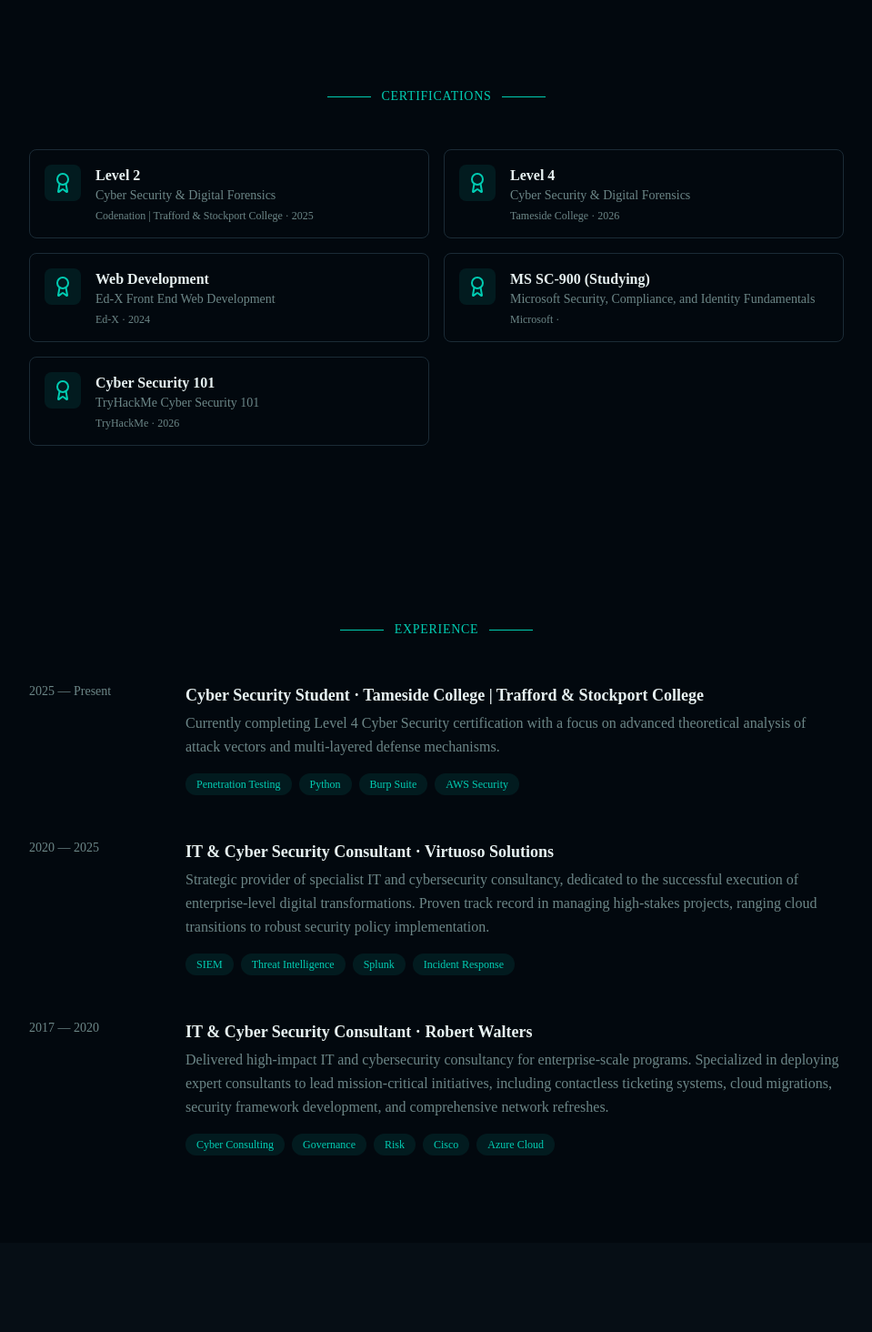
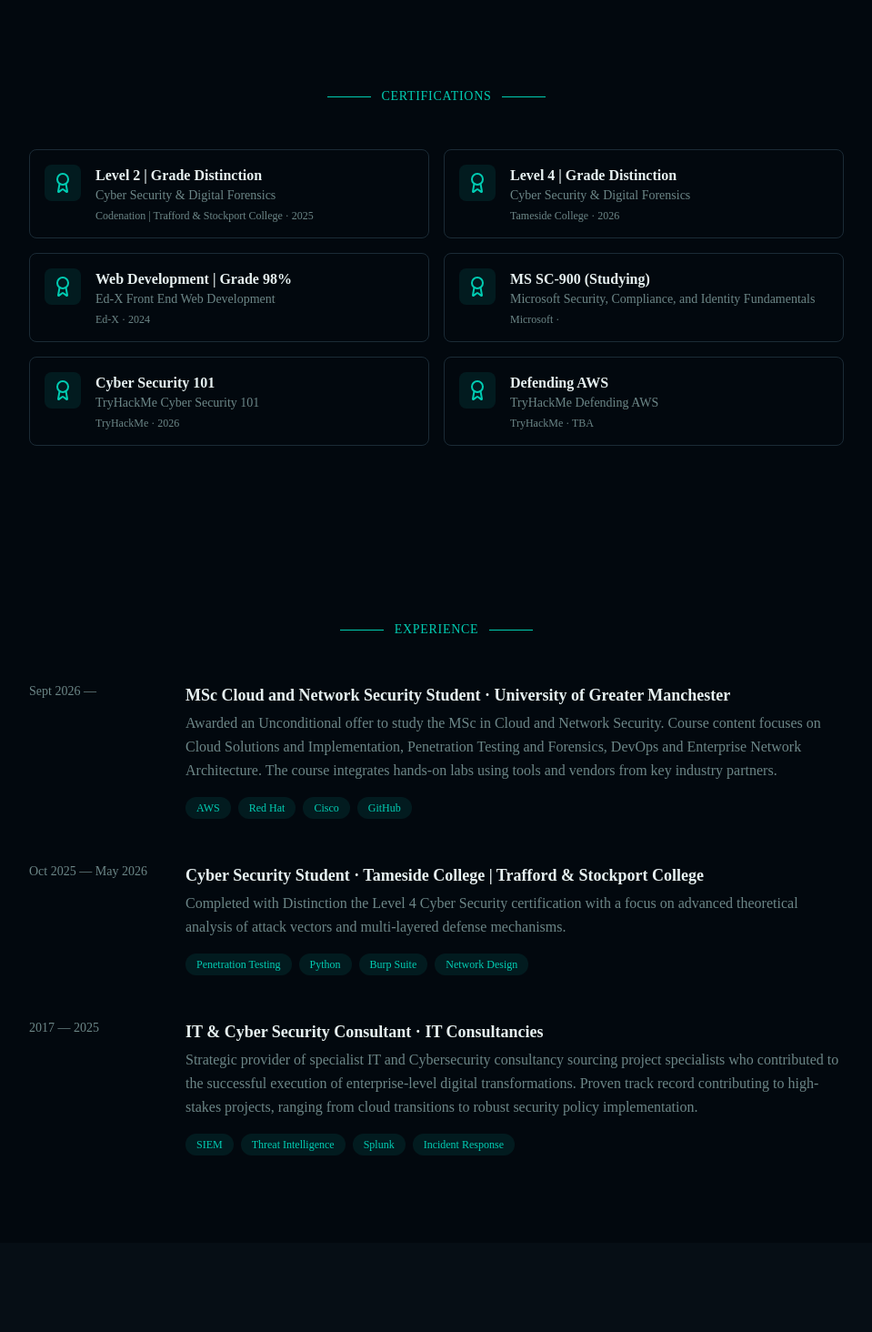
Before and after one commit to Dezmondo7/CyberNeo, a React (Vite) app in the folder vite-project/: page / in a window 1280 px wide. Shown: the part 800-2264 px from the top of the page at 91% size, without its empty margins (160-1119 px from the left). Built offline with nearby package versions, Linux system fonts and the light colour scheme.

Commit message:
updated certifications section and experience

```diff
--- a/vite-project/src/components/certifications.jsx
+++ b/vite-project/src/components/certifications.jsx
@@ -7,7 +7,7 @@
 
 const certifications = [
   {
-    name: "Level 2",
+    name: "Level 2 | Grade Distinction",
     fullName: "Cyber Security & Digital Forensics",
     issuer: "Codenation | Trafford & Stockport College",
     year: "2025",
@@ -27,7 +27,7 @@
     ],
   },
   {
-    name: "Level 4",
+    name: "Level 4 | Grade Distinction",
     fullName: "Cyber Security & Digital Forensics",
     issuer: "Tameside College",
     year: "2026",
@@ -47,7 +47,7 @@
     ],
   },
   {
-    name: "Web Development",
+    name: "Web Development | Grade 98%",
     fullName: "Ed-X Front End Web Development",
     issuer: "Ed-X",
     year: "2024",
@@ -88,9 +88,35 @@
       sections: [
       {
         heading: "About the Certification",
-        text: "This certification covers foundational knowledge of security, gave a solid introduction to the different areas in Computer Security concepts and applications in the following: Computer Networking and Cryptography, MS Windows, Active Directory and Linux Basics, Offensive Security tools and system exploitation, Defensive Security solutions and tools. Technical tools included Linux Bash, Windows Powershell, Active Directory, Wireshark, Nmap, Tcpdump, John the Ripper, Metasploit Meterpreter, Burpe Suite, SQL, JavaScript, Hydra, GoBuster, SIEM, CyberChef, CAPA, REMnux, FlareVM, OWASP Top 10, IDS, Vulnerabiltiy Scanners and Firewalls.",
+        text: "This certification covers foundational knowledge of security, gave a solid introduction to the different areas in Computer Security concepts and applications in the following: Computer Networking and Cryptography, MS Windows, Active Directory and Linux Basics, Offensive Security tools and system exploitation, Defensive Security solutions and tools.",
+        image: null,
+        imageLabel: "",
+      },
+       {
+        heading: "Skills Gained",
+        text: "Technical tools included Linux Bash, Windows Powershell, Active Directory, Wireshark, Nmap, Tcpdump, John the Ripper, Metasploit Meterpreter, Burpe Suite, SQL, JavaScript, Hydra, GoBuster, SIEM, CyberChef, CAPA, REMnux, FlareVM, OWASP Top 10, IDS, Vulnerabiltiy Scanners and Firewalls.",
         image: cybersec101,
+        imageLabel: null,
+      },
+    ],
+  },
+   {
+    name: "Defending AWS",
+    fullName: "TryHackMe Defending AWS ",
+    issuer: "TryHackMe",
+    year: "TBA",
+      sections: [
+      {
+        heading: "About the Certification",
+        text: "This certification covers foundational knowledge of most common services and how to identify real-world misconfiguration, fix them, and learn how to securely implement the services from day one.",
+        image: null,
         imageLabel: "",
+      },
+       {
+        heading: "Skills Gained",
+        text: "",
+        image: null,
+        imageLabel: null,
       },
     ],
   },
--- a/vite-project/src/components/experience.jsx
+++ b/vite-project/src/components/experience.jsx
@@ -1,28 +1,28 @@
 import { ExternalLink } from "lucide-react"
 
 const experiences = [
-  {
-    period: "2025 — Present",
-    title: "Cyber Security Student",
-    company: "Tameside College | Trafford & Stockport College",
-    description: "Currently completing Level 4 Cyber Security certification with a focus on advanced theoretical analysis of attack vectors and multi-layered defense mechanisms.",
-    skills: ["Penetration Testing", "Python", "Burp Suite", "AWS Security"],
+   {
+    period: "Sept 2026 — ",
+    title: "MSc Cloud and Network Security Student",
+    company: "University of Greater Manchester",
+    description: "Awarded an Unconditional offer to study the MSc in Cloud and Network Security. Course content focuses on Cloud Solutions and Implementation, Penetration Testing and Forensics, DevOps and Enterprise Network Architecture. The course integrates hands-on labs using tools and vendors from key industry partners.",
+    skills: ["AWS", "Red Hat", "Cisco", "GitHub"],
     link: "#",
   },
   {
-    period: "2020 — 2025",
-    title: "IT & Cyber Security Consultant",
-    company: "Virtuoso Solutions",
-    description: "Strategic provider of specialist IT and cybersecurity consultancy, dedicated to the successful execution of enterprise-level digital transformations. Proven track record in managing high-stakes projects, ranging cloud transitions to robust security policy implementation.",
-    skills: ["SIEM", "Threat Intelligence", "Splunk", "Incident Response"],
+    period: "Oct 2025 — May 2026",
+    title: "Cyber Security Student",
+    company: "Tameside College | Trafford & Stockport College",
+    description: "Completed with Distinction the Level 4 Cyber Security certification with a focus on advanced theoretical analysis of attack vectors and multi-layered defense mechanisms.",
+    skills: ["Penetration Testing", "Python", "Burp Suite", "Network Design"],
     link: "#",
   },
   {
-    period: "2017 — 2020",
+    period: "2017 — 2025",
     title: "IT & Cyber Security Consultant",
-    company: "Robert Walters",
-    description: "Delivered high-impact IT and cybersecurity consultancy for enterprise-scale programs. Specialized in deploying expert consultants to lead mission-critical initiatives, including contactless ticketing systems, cloud migrations, security framework development, and comprehensive network refreshes.",
-    skills: ["Cyber Consulting", "Governance", "Risk", "Cisco", "Azure Cloud"],
+    company: "IT Consultancies",
+    description: "Strategic provider of specialist IT and Cybersecurity consultancy sourcing project specialists who contributed to the successful execution of enterprise-level digital transformations. Proven track record contributing to high-stakes projects, ranging from cloud transitions to robust security policy implementation.",
+    skills: ["SIEM", "Threat Intelligence", "Splunk", "Incident Response"],
     link: "#",
   },
 ]
--- a/vite-project/src/components/hero.jsx
+++ b/vite-project/src/components/hero.jsx
@@ -38,7 +38,7 @@
         </p>
 
         <p className="text-muted-foreground leading-relaxed max-w-2xl mx-auto mb-12">
-          Security Researcher & Developer with a Top 7% TryHackMe ranking and a background in web development and security consultancy. I specialize in simulating enterprise-scale Offensive and Defensive scenarios within virtualized environments, with expertise in Active Directory and SIEM orchestration. Currently transitioning 5 years of experience within the cybersecurity ecosystem into a dedicated technical role, combining a developer’s logic with a researcher’s mindset to secure complex infrastructures.
+          Security Researcher & Developer with a Top 5% TryHackMe ranking and a background in web development and IT and Cybersecurity consultancy. I specialize in simulating enterprise-scale Offensive and Defensive scenarios within virtualized environments, with expertise in Active Directory and SIEM orchestration. Currently transitioning over 5 years of experience within the IT and Cybersecurity ecosystem into a dedicated technical role, combining a developer’s logic with a researcher’s mindset to secure complex infrastructures.
         </p>
 
         <div className="flex flex-wrap justify-center gap-4 mb-16">
```
